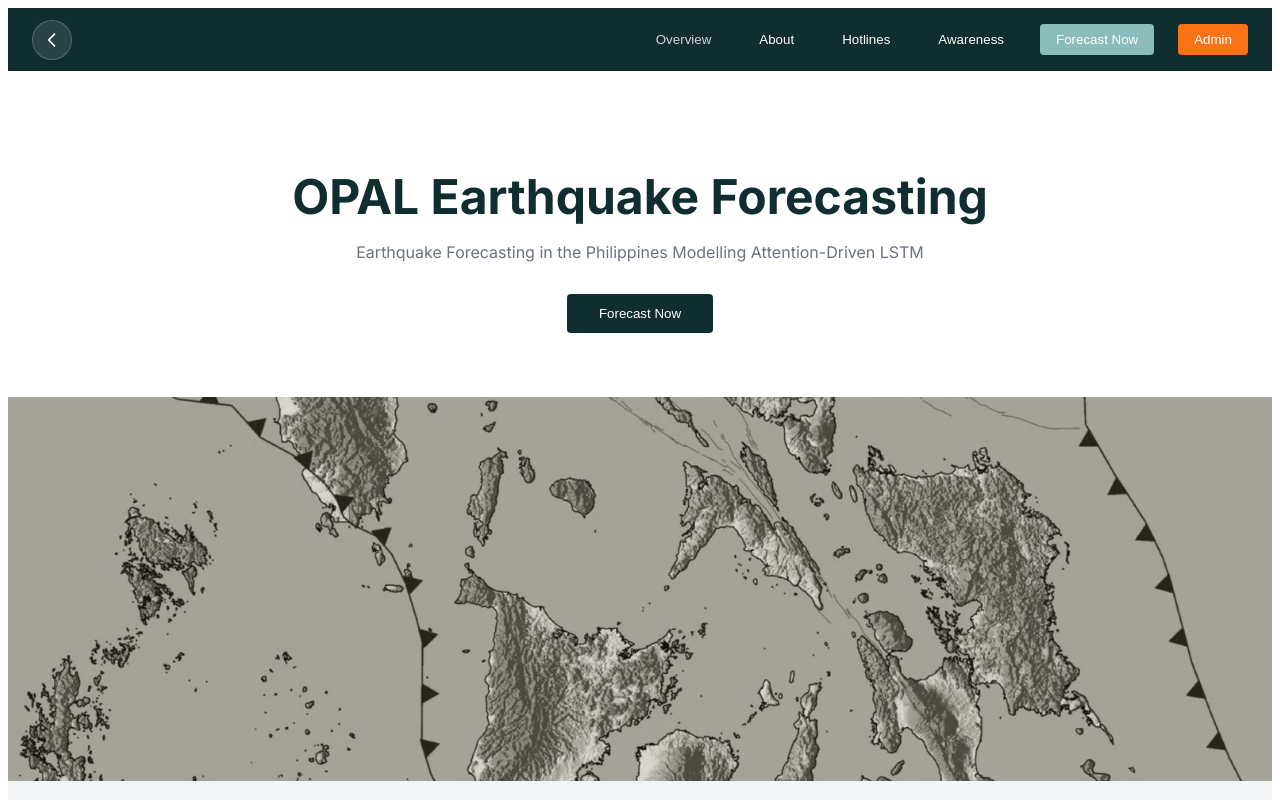
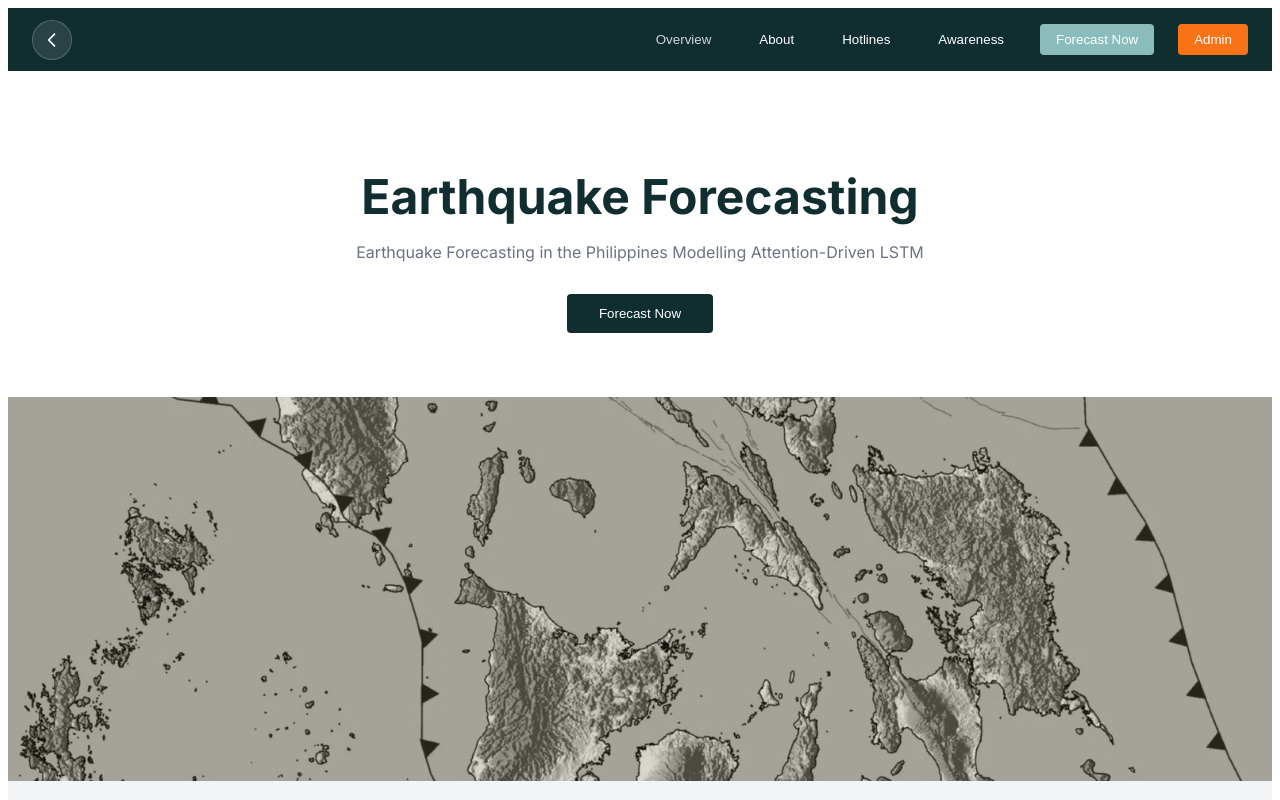
Before and after one commit to JulesDvA/eq-forecaster-react, a React (Vite) app in the folder eqforecast-site/: page / in a window 1280 px wide. Shown: the top 800 px of the page. Built offline with nearby package versions, Linux system fonts and the light colour scheme; no server answers.

Commit message:
removed OPAL

```diff
--- a/eqforecast-site/index.html
+++ b/eqforecast-site/index.html
@@ -5,7 +5,7 @@
     <link rel="icon" type="image/svg+xml" href="/vite.svg" />
     <meta name="viewport" content="width=device-width, initial-scale=1.0" />
     <link href="https://fonts.googleapis.com/css2?family=Inter:wght@400;500;700&display=swap" rel="stylesheet">
-    <title>OPAL</title>
+    <title>EQ Forecasting</title>
   </head>
   <body>
     <div id="root"></div>
--- a/eqforecast-site/src/Frontend/Pages/LandingPage.jsx
+++ b/eqforecast-site/src/Frontend/Pages/LandingPage.jsx
@@ -72,7 +72,7 @@ const LandingPage = ({ navigateToPage, isLoggedIn }) => {
 
       {/* Main Hero Section */}
       <div className="landing-page-hero-section">
-        <h1 className="landing-page-hero-title">OPAL Earthquake Forecasting</h1>
+        <h1 className="landing-page-hero-title">Earthquake Forecasting</h1>
         <p className="landing-page-hero-subtitle">
           Earthquake Forecasting in the Philippines Modelling Attention-Driven
           LSTM
```
